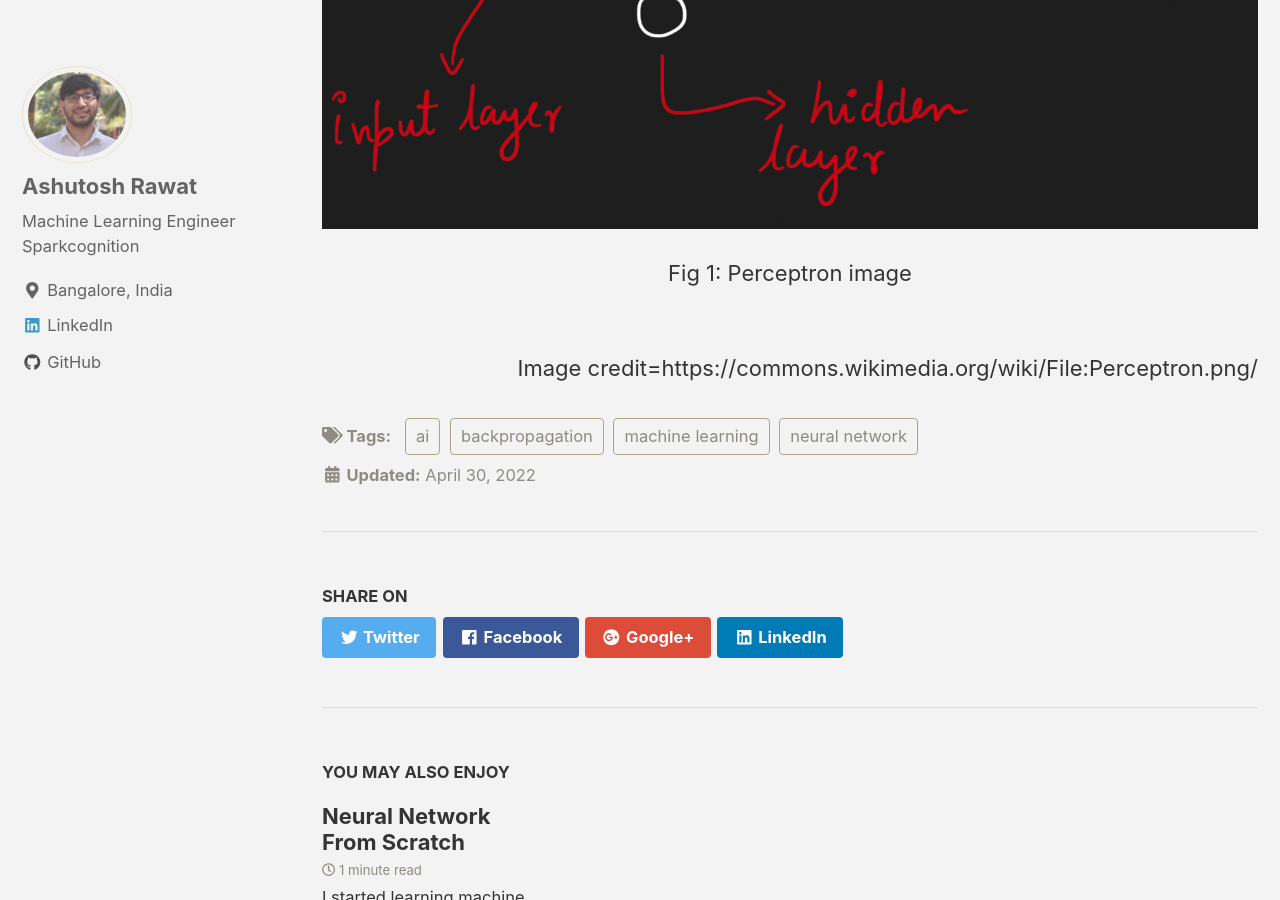
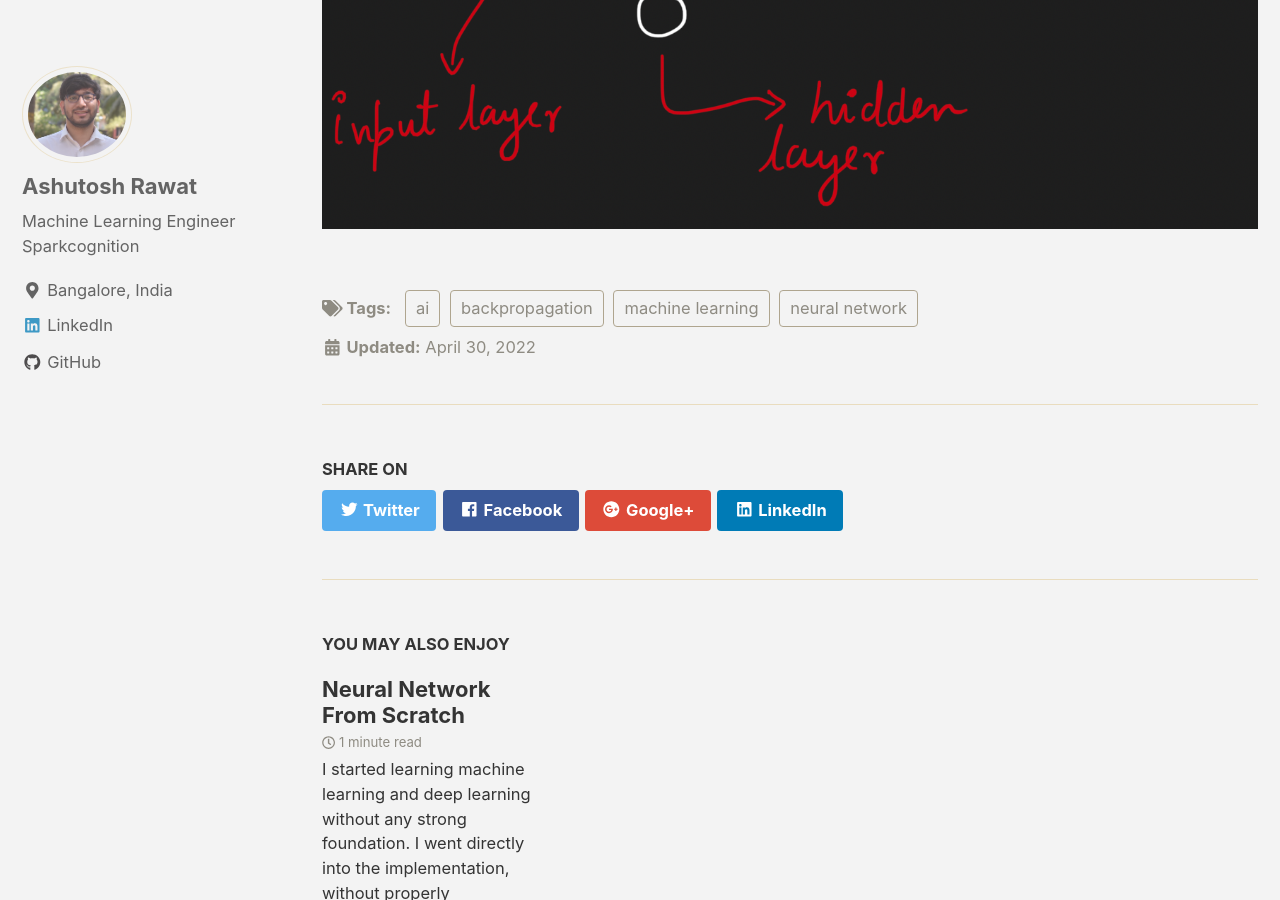
Before and after one commit to ashutoshrawat/ashutoshrawat.github.io, a Jekyll site: the page built from _posts/2022-04-30-nn-from-scratch.md, in a window 1280 px wide and 900 px high, scrolled down 1554 px. Built offline with Jekyll 4.4.1, drawn with Linux system fonts in a browser that asks for light colours; nearby versions of some CDN libraries.

Commit message:
Update 2022-04-30-nn-from-scratch.md

```diff
--- a/_posts/2022-04-30-nn-from-scratch.md
+++ b/_posts/2022-04-30-nn-from-scratch.md
@@ -14,6 +14,4 @@
 
 The neurons are the building blocks of neural network. In reality they are just some mathematical function that transforms the input data. So, in simple terms what neural network does is take any input (which is some sort of data) and using neurons (or mathematical functions) map it to an output. And, when we say we are training a neural network it means that we are trying to figure out this mapping. A simple neural network would look like this:
 
-<img src ="https://github.com/ashutoshrawat/ashutoshrawat.github.io/blob/master/assets/images/nn_from_scratch/simple_nn.png" align='center'> <br/>
-<center>Fig 1: Perceptron image</center> <br/>
-<div align='right'>Image credit=https://commons.wikimedia.org/wiki/File:Perceptron.png/</div>
+![Sample Neural Network](/assets/images/nn_from_scratch/simple_nn.png)
```
